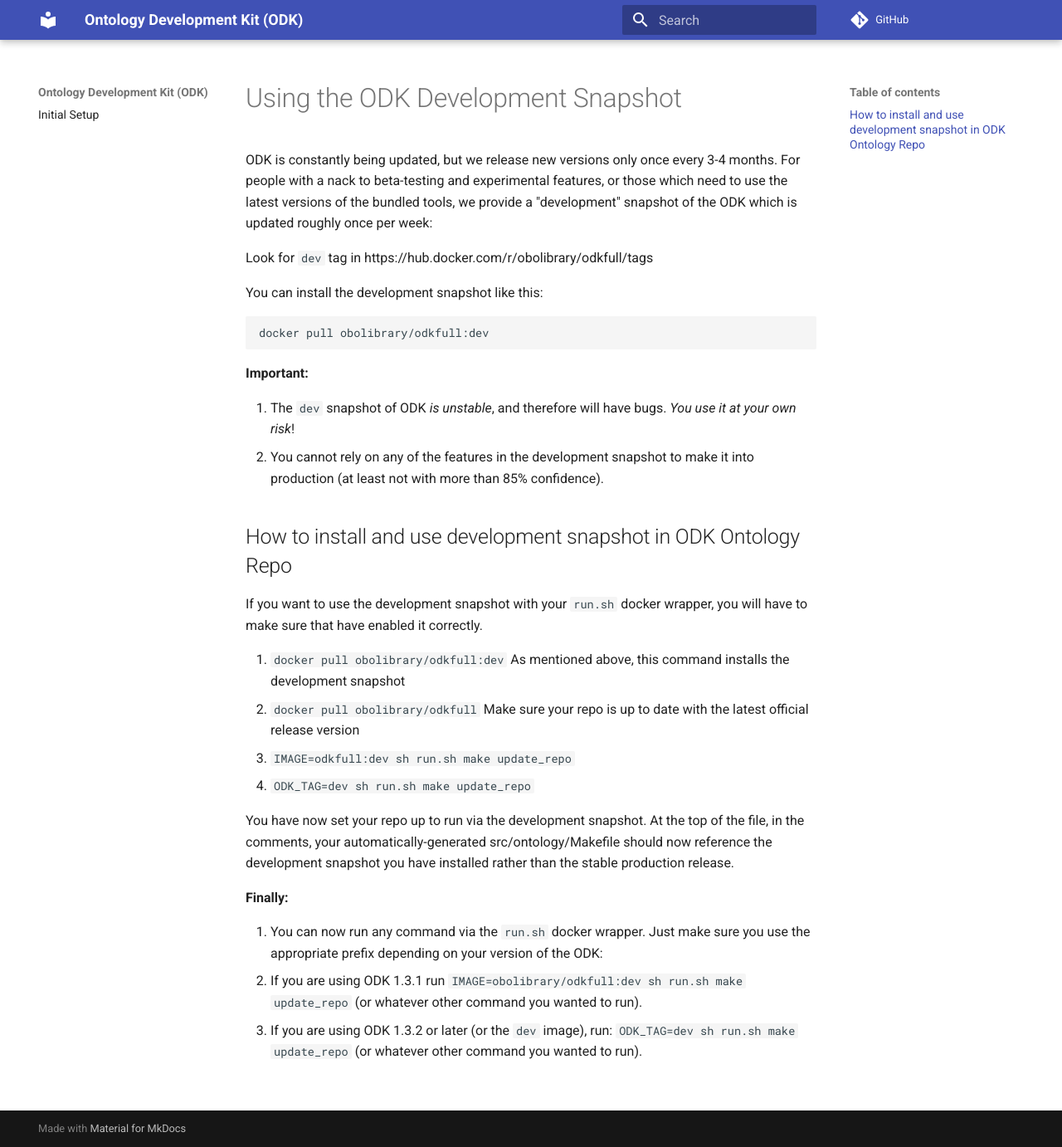
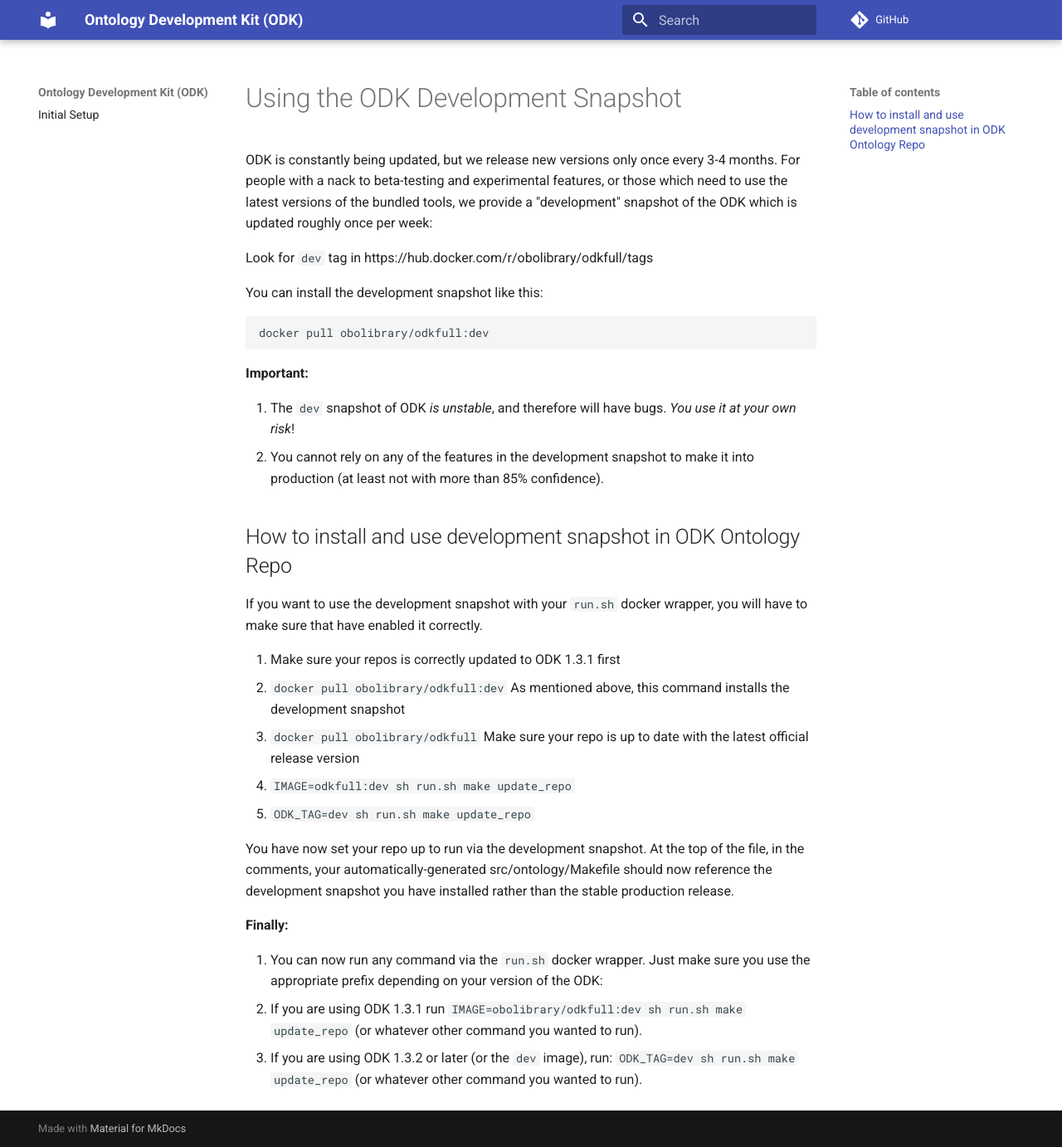
Before and after one commit to INCATools/ontology-development-kit, an MkDocs documentation site: the page built from docs/ODKDevelopmentSnapshot.md, in a window 1280 px wide and 1382 px high. Shown: the whole window at 83% size. Built offline with MkDocs 1.6.1 and Material for MkDocs 9.7.7, drawn with Linux system fonts in a browser that asks for light colours; comment, search, counter and statistics services are not loaded.

Commit message:
Update docs/ODKDevelopmentSnapshot.md

```diff
--- a/docs/ODKDevelopmentSnapshot.md
+++ b/docs/ODKDevelopmentSnapshot.md
@@ -21,6 +21,7 @@
 
 If you want to use the development snapshot with your `run.sh` docker wrapper, you will have to make sure that have enabled it correctly.
 
+1. Make sure your repos is correctly updated to ODK 1.3.1 first
 1. `docker pull obolibrary/odkfull:dev` As mentioned above, this command installs the development snapshot
 2. `docker pull obolibrary/odkfull` Make sure your repo is up to date with the latest official release version
 3. `IMAGE=odkfull:dev sh run.sh make update_repo`
```
